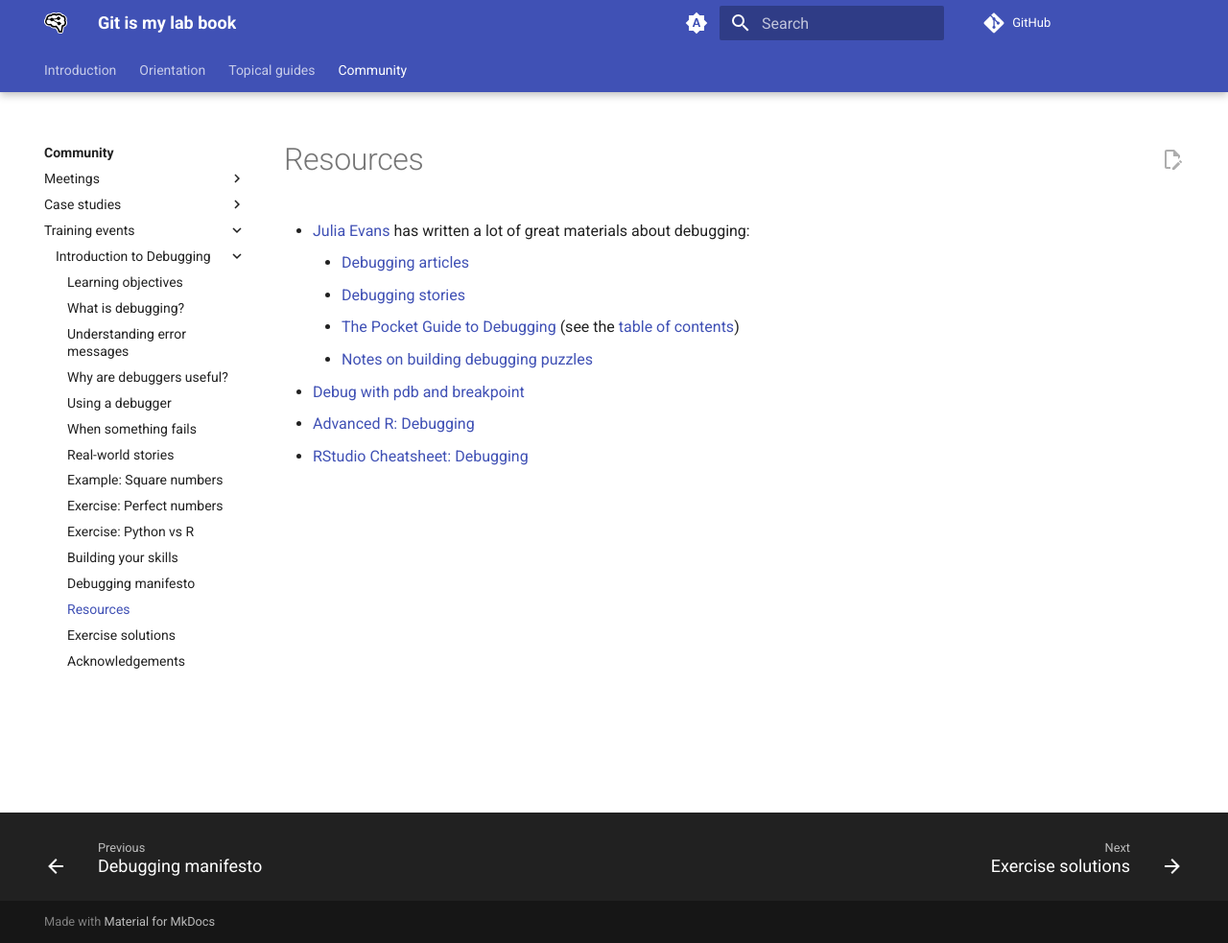
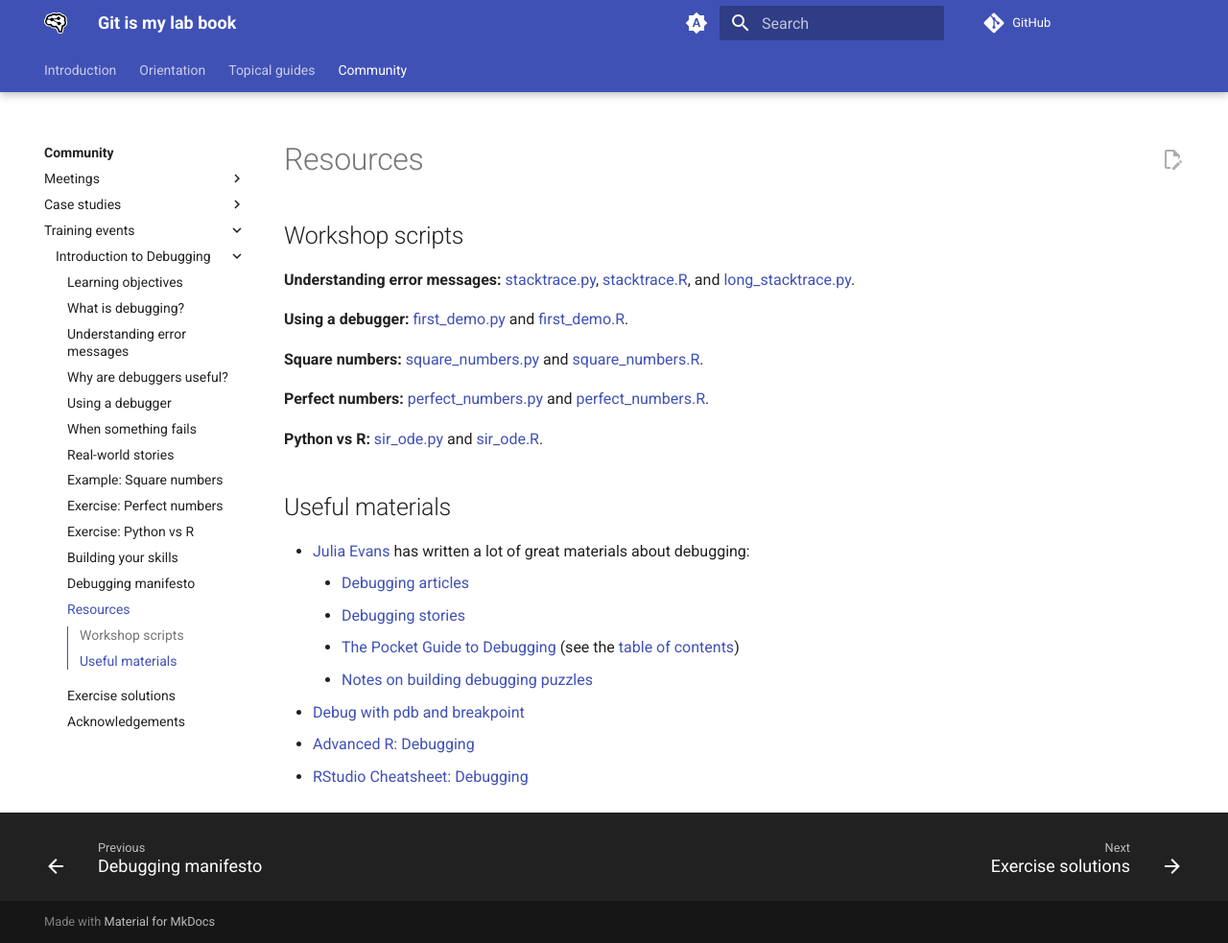
Before and after one commit to robmoss/git-is-my-lab-book, an MkDocs documentation site: the page built from docs/community/training/debugging/resources.md, in a window 1280 px wide and 983 px high. Shown: the whole window at 96% size. Built offline with MkDocs 1.6.1 and Material for MkDocs 9.7.7, drawn with Linux system fonts in a browser that asks for light colours; comment, search, counter and statistics services are not loaded.

Commit message:
Add links to each script on the Resources page
The workshop venue has intermittent wifi, so we will ask participants to
download the Python and R scripts before the workshop.

```diff
--- a/docs/community/training/debugging/resources.md
+++ b/docs/community/training/debugging/resources.md
@@ -1,4 +1,18 @@
 # Resources
+
+## Workshop scripts
+
+**Understanding error messages:** [stacktrace.py](stacktrace.py), [stacktrace.R](stacktrace.R), and [long_stacktrace.py](long_stacktrace.py).
+
+**Using a debugger:** [first_demo.py](first_demo.py) and  [first_demo.R](first_demo.R).
+
+**Square numbers:** [square_numbers.py](square_numbers.py) and  [square_numbers.R](square_numbers.R).
+
+**Perfect numbers:** [perfect_numbers.py](perfect_numbers.py) and [perfect_numbers.R](perfect_numbers.R).
+
+**Python vs R:** [sir_ode.py](sir_ode.py) and [sir_ode.R](sir_ode.R).
+
+## Useful materials
 
 - [Julia Evans](https://jvns.ca/) has written a lot of great materials about debugging:
     - [Debugging articles](https://jvns.ca/#debugging)
```
Also changed, not shown: docs/community/training/debugging/README.md (+4 -0 lines).
